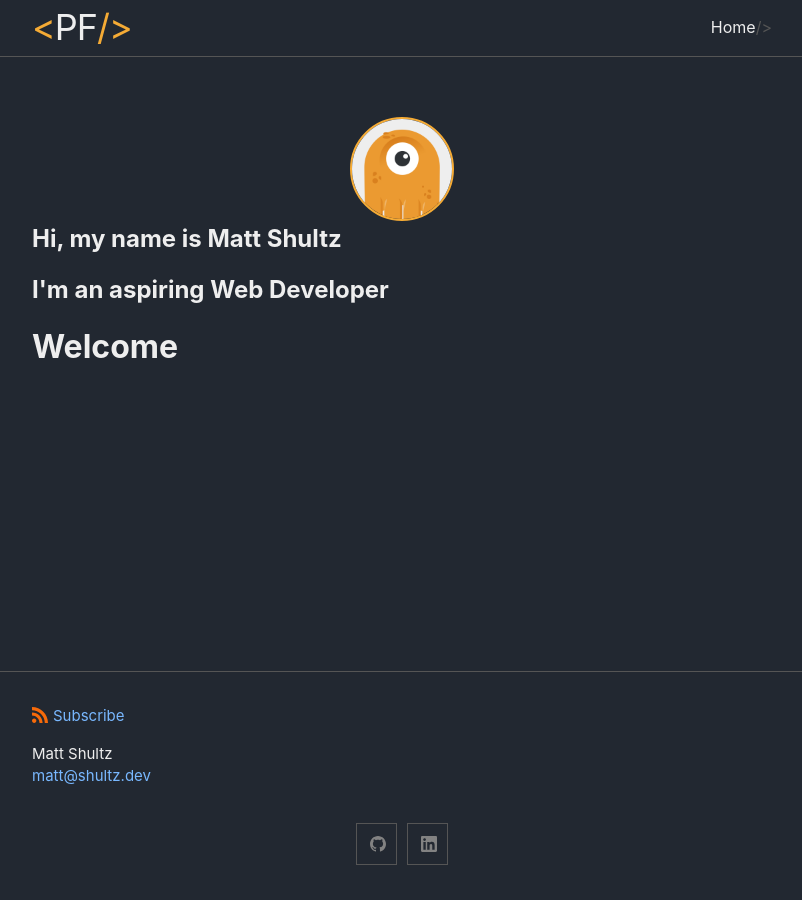
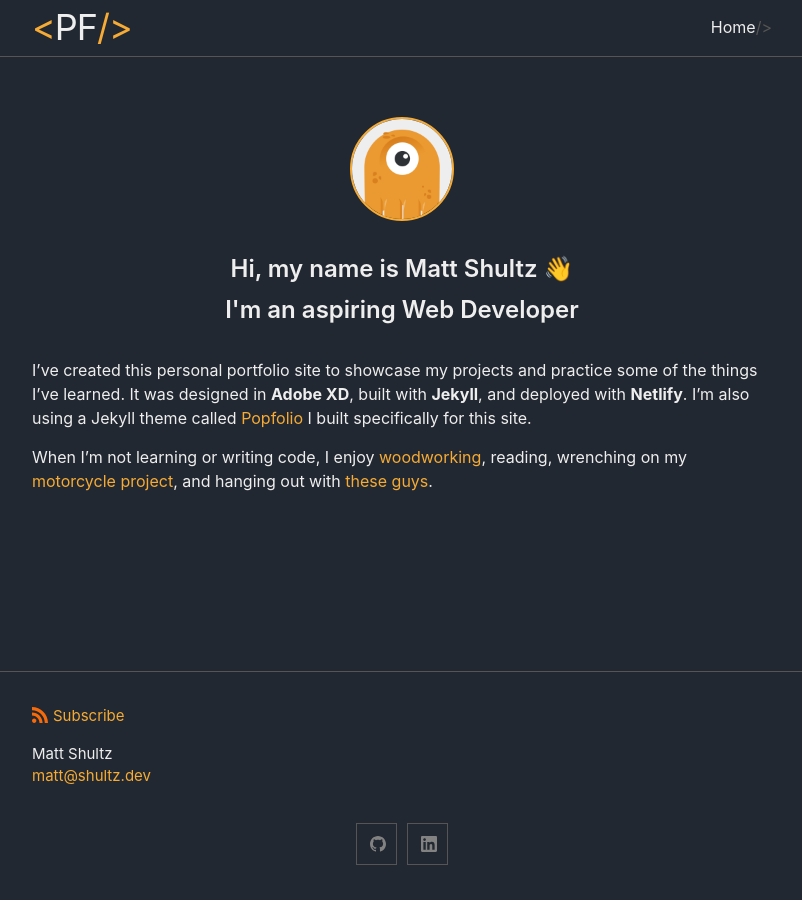
Before and after one commit to AstroMash/popfolio, a Jekyll site: the page built from index.md, in a window 1280 px wide. Shown: the whole page, without its empty margins (238-1040 px from the left). Built offline with Jekyll 4.4.1, drawn with Linux system fonts in a browser that asks for light colours.

Commit message:
Complete basic home layout

```diff
--- a/_config.yml
+++ b/_config.yml
@@ -20,8 +20,8 @@ header_title: "PF" # Title to display in the header, will be surrounded by < and
 css_inline: false # Will insert all styles into a single <style> block in the <head> element and remove the style <link> reference
 avatar: "assets/avatar.png" # Displays on the home page. For best results, use a square image at least 100px
 intro:
-  main: "Hi, my name is Matt Shultz" # This is your tag line that displays under your avatar on the home page
-  sub: "I'm an aspiring Web Developer" # This is the second line of the tag line
+  main: "Hi, my name is Matt Shultz" # This is your tag line that displays under your avatar on the home page. Comment out to hide.
+  sub: "I'm an aspiring Web Developer" # This is the second line of the tag line. Comment out to hide.
 
 # If you want to link only specific pages in your header, uncomment
 # this and add the path to the pages in order as they should show up
--- a/_layouts/home.html
+++ b/_layouts/home.html
@@ -2,8 +2,17 @@
 layout: default
 ---
 
-<img class="avatar" src="{{ site.avatar | relative_url }}" />
-<h2>{{ site.intro.main }}</h2>
-<h2>{{ site.intro.sub }}</h2>
+<img class="avatar" src="{{ site.avatar | relative_url }}"/>
+{% if site.intro.main %}
+  <h2 class="intro intro-main">
+    {{ site.intro.main }}
+    <span aria-label="wink" role="img">👋</span>
+  </h2>
+{% endif %}
+{% if site.intro.main %}
+  <h2 class="intro intro-sub">{{ site.intro.sub }}</h2>
+{% endif %}
 
-{{ content }}
+<section class="content">
+  {{ content }}
+</section>
--- a/_sass/_layout.scss
+++ b/_sass/_layout.scss
@@ -145,6 +145,24 @@
   border: 2px solid $brand-contrast-color;
   display: block;
   margin: 0 auto;
+}
+
+.intro {
+  text-align: center;
+}
+
+.intro.intro-main {
+  margin-top: $spacing-unit;
+  margin-bottom: 0;
+}
+
+.intro.intro-sub {
+  margin-top: 5px;
+  margin-bottom: 0;
+}
+
+.content {
+  padding: $spacing-unit 0;
 }
 
 /**
--- a/_sass/popfolio.scss
+++ b/_sass/popfolio.scss
@@ -2,14 +2,14 @@
 
 // Define defaults for each variable.
 
-$base-font-family: -apple-system, BlinkMacSystemFont, "Segoe UI",
-  "Segoe UI Symbol", "Segoe UI Emoji", "Apple Color Emoji", Roboto, Helvetica,
-  Arial, sans-serif !default;
+$base-font-family: -apple-system, BlinkMacSystemFont, "Segoe UI", Roboto,
+  Helvetica, Arial, sans-serif, "Apple Color Emoji", "Segoe UI Emoji",
+  "Segoe UI Symbol" !default;
 $code-font-family: "Menlo", "Inconsolata", "Consolas", "Roboto Mono",
   "Ubuntu Mono", "Liberation Mono", "Courier New", monospace;
 $base-font-size: 16px !default;
 $base-font-weight: 400 !default;
-$bold-font-weight: 700 !default;
+$bold-font-weight: 600 !default;
 $small-font-size: $base-font-size * 0.875 !default;
 $base-line-height: 1.5 !default;
 
--- a/_sass/skins/dark.scss
+++ b/_sass/skins/dark.scss
@@ -12,7 +12,7 @@ $text-color: #eeeeee !default;
 $background-color: #222831 !default;
 $code-background-color: #212121 !default;
 
-$link-base-color: #79b8ff !default;
+$link-base-color: #f5ab35 !default;
 $link-visited-color: $link-base-color !default;
 $link-hover-color: $text-color !default;
 
--- a/index.md
+++ b/index.md
@@ -3,4 +3,6 @@ title: Home
 layout: home
 ---
 
-# Welcome
+I've created this personal portfolio site to showcase my projects and practice some of the things I've learned. It was designed in **Adobe XD**, built with **Jekyll**, and deployed with **Netlify**. I'm also using a Jekyll theme called [Popfolio](#) I built specifically for this site.
+
+When I'm not learning or writing code, I enjoy [woodworking](#), reading, wrenching on my [motorcycle project](#), and hanging out with [these guys](#).
```
